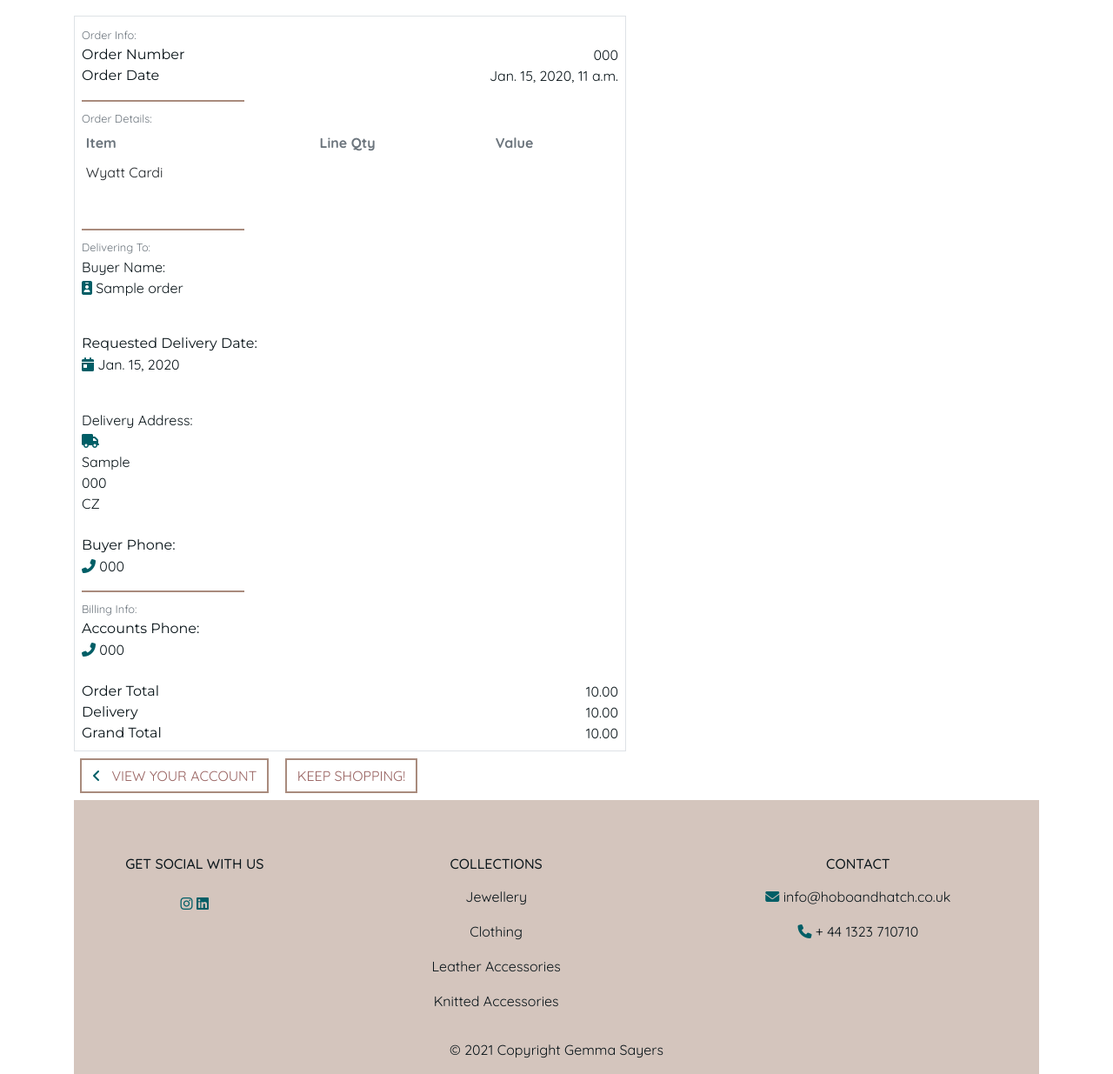
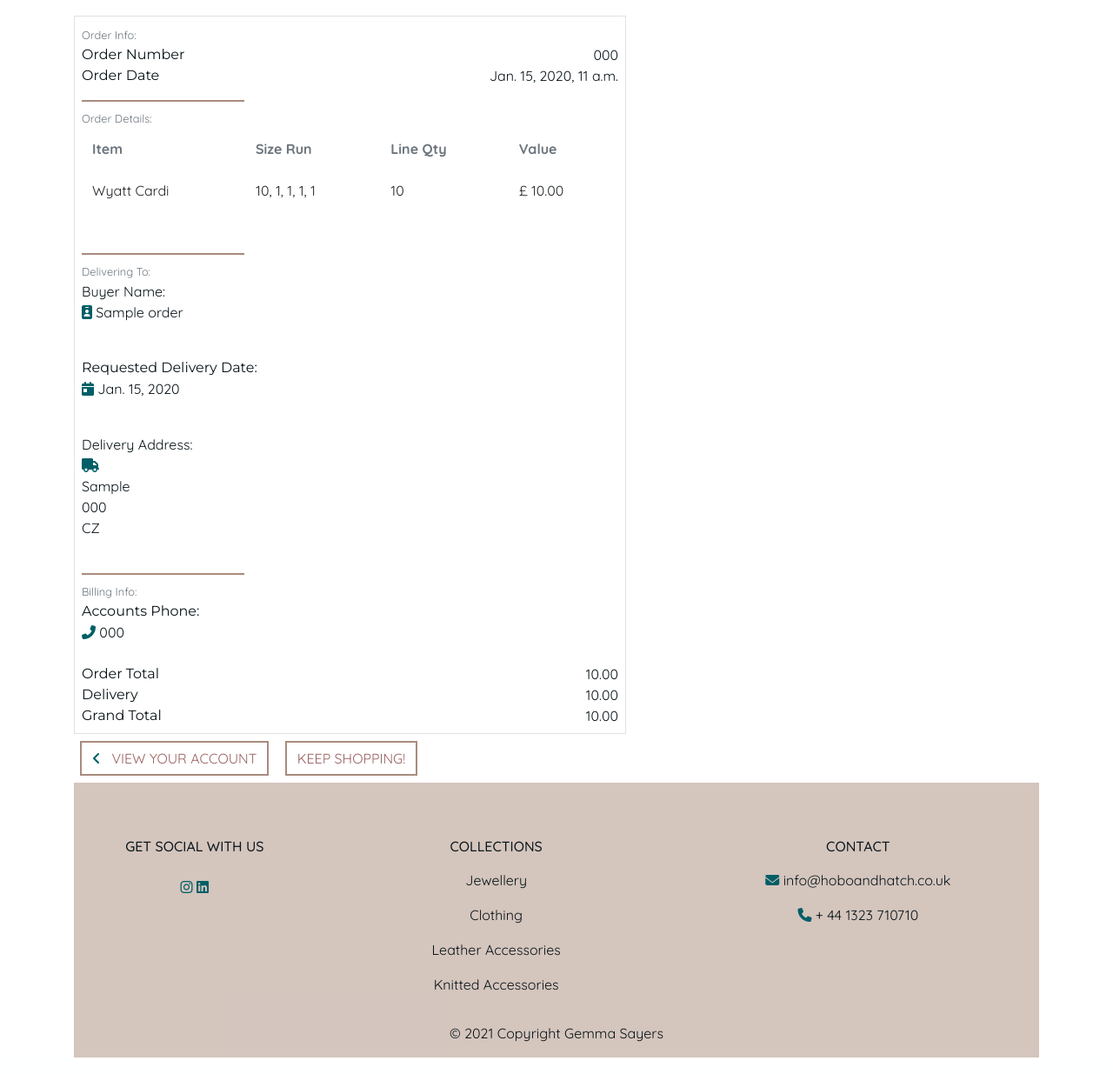
Before and after one commit to GJSayers/hobo-hatch-b2b, a Django app: page /profile/order_history/000 in a window 1280 px wide. Shown: the part 382-1617 px from the top of the page at 87% size. Run offline with Django 3.2, Linux system fonts and the light colour scheme; data comes from the database, SQL or seed files in the repository; tables that the repository leaves empty hold one stand-in row (values such as "Sample post"); parts of the project's set-up code (start-up, migrations or seed data) failed here and were passed over; some libraries are stand-ins or nearby versions.

Commit message:
Implement size run visibility in checkout success

```diff
--- a/checkout/templates/checkout/checkout_success.html
+++ b/checkout/templates/checkout/checkout_success.html
@@ -59,41 +59,42 @@
                         </div>
                     </div>
 
-                    {% for item in order.lineitems.all %}
+
                     <div class="row">
                             <div class="col table-responsive rounded">
-                                <table class="table table-sm table-borderless justify-content-left">
+                                <table class="table table-xs table-borderless justify-content-around">
                                     <thead class="text-muted text-left">
                                         <tr>
                                             <th scope="col">Item</th>
+
+                                            <th scope="col">Size Run</th>
+
                                             <th scope="col">Line Qty</th>
+
                                             <th scope="col">Value</th>
                                         </tr>
                                     </thead>
+                                    {% for item in order.lineitems.all %}
                                     <tr>
                                         <td>
                                             <p>{{ item.product.product_name }}</p>
                                         </td>
                                         <td>
-                                            <p>{{ order_line_item.lineitem_qty }}</p>
+                                            {{ item.xs_l_one_size }}, {{ item.sm_n }}, {{ item.m_p }}, {{ item.lg_s }}, {{ item.xl_u }}
                                         </td>
                                         <td>
-                                            <p>{{ order_line_item.lineitem_total }}</p>
+                                            <p>{{ item.lineitem_qty }}</p>
+                                        </td>
+
+                                        <td>
+                                            <p>£ {{ item.lineitem_total }}</p>
                                         </td>
                                     </tr>
+                                    {% endfor %}
                                 </table>
-
-                                <!-- <p class="my-0 small">Size run:
-                                    <br>
-                                    {% for s, q in item.product.size_items %}{{ s|upper }}, <strong>{{ q|upper }}</strong> | {% endfor %}
-                                </p> -->
-                            <!-- </p>
-                        </div>
-                        <div class="col-6 text-md-right">
-                            <p class="small mb-0">Line qty: {{ order_line_item.lineitem_qty }} Line total: £ {{ order_line_item.lineitem_total }}</p> -->
                         </div>
                     </div>
-                    {% endfor %}
+
                     <hr>
 
                     <div class="row">
@@ -186,14 +187,7 @@
 
                     <br>
 
-                    <div class="row">
-                        <div class="col-12">
-                            <p class="mb-0  title-text text-left">Buyer Phone:</p>
-                        </div>
-                        <div class="col-12 text-left">
-                            <p class="mb-0"><span><i class="fas fa-phone-alt"></i> {{ order.buyer_phone }}</span></p>
-                        </div>
-                    </div>
+
 
 
                     <hr>
--- a/checkout/views.py
+++ b/checkout/views.py
@@ -59,6 +59,7 @@ def checkout(request):
                     product_type = str(product.product_type)
                     size_qty = item_data[product_type]
                     print("size_qty", size_qty)
+
                     qty = size_qty.values()
                     print("qty", qty)
                     xs_l_one_size = list(qty)[0]
@@ -99,7 +100,6 @@ def checkout(request):
                                     lineitem_qty=line_qty,
                                     lineitem_total=line_total,
                                 )
-                    print("order_line_item", order_line_item)
                     order_line_item.save()
 
                 except Product.DoesNotExist:
@@ -201,7 +201,6 @@ def checkout_success(request, order_number):
     """
     save_info = request.session.get('save_info')
     order = get_object_or_404(Order, order_number=order_number)
-    order_line_item = get_object_or_404(OrderLineItem, order=order)
     messages.success(request, f'Thankyou, your order have been successfully placed! \
         #     Order number: {order_number}. An email confirmation \
         #         will be sent to {order.buyer_email}')
@@ -237,7 +236,6 @@ def checkout_success(request, order_number):
         template = 'checkout/checkout_success.html'
         context = {
             'order': order,
-            'order_line_item': order_line_item,
         }
 
 
```
Lines whose indentation alone changed are shown as unchanged.
